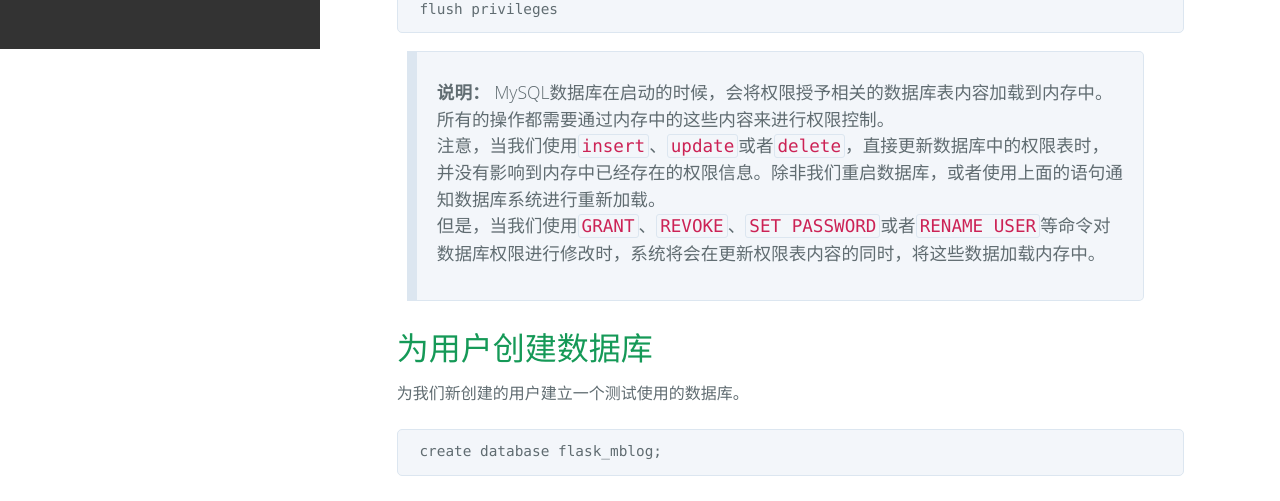
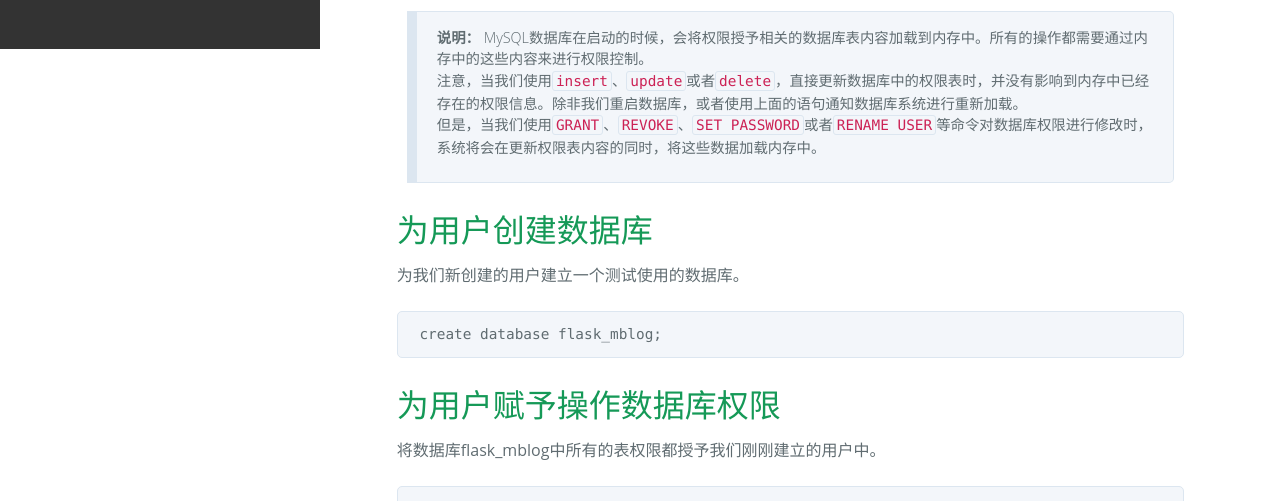
Before and after one commit to amooly/amooly.github.io, a plain HTML site: page mysqlchuang-jian-xin-yong-hu-ji-quan-xian-guan-li.html in a window 1280 px wide. Shown: the part 751-1252 px from the top of the page. Drawn offline with nearby package versions, Linux system fonts and the light colour scheme.

Commit message:
verify outlook

```diff
--- a/theme/stylesheet/style.less
+++ b/theme/stylesheet/style.less
@@ -216,22 +216,21 @@ main {
     blockquote, pre {
       background-color: #f3f6fa;
       border: solid 1px #dce6f0;
+      font-size: .9em;
     }
 
     blockquote {
       border-top-right-radius: 5px;
       border-bottom-right-radius: 5px;
       border-left-width: 10px;
-      margin-left: 10px;
-      padding: 10px 20px;
+      margin: 10px;
+      padding: 0px 20px;
       font-weight: 300;
-      font-size: 1.1em;
     }
 
     pre {
       border-radius: 5px;
       padding: 0.8em 0.8em 0.8em 1.5em;
-      font-size: .9em;
       overflow-x: auto;
     }
 
```
